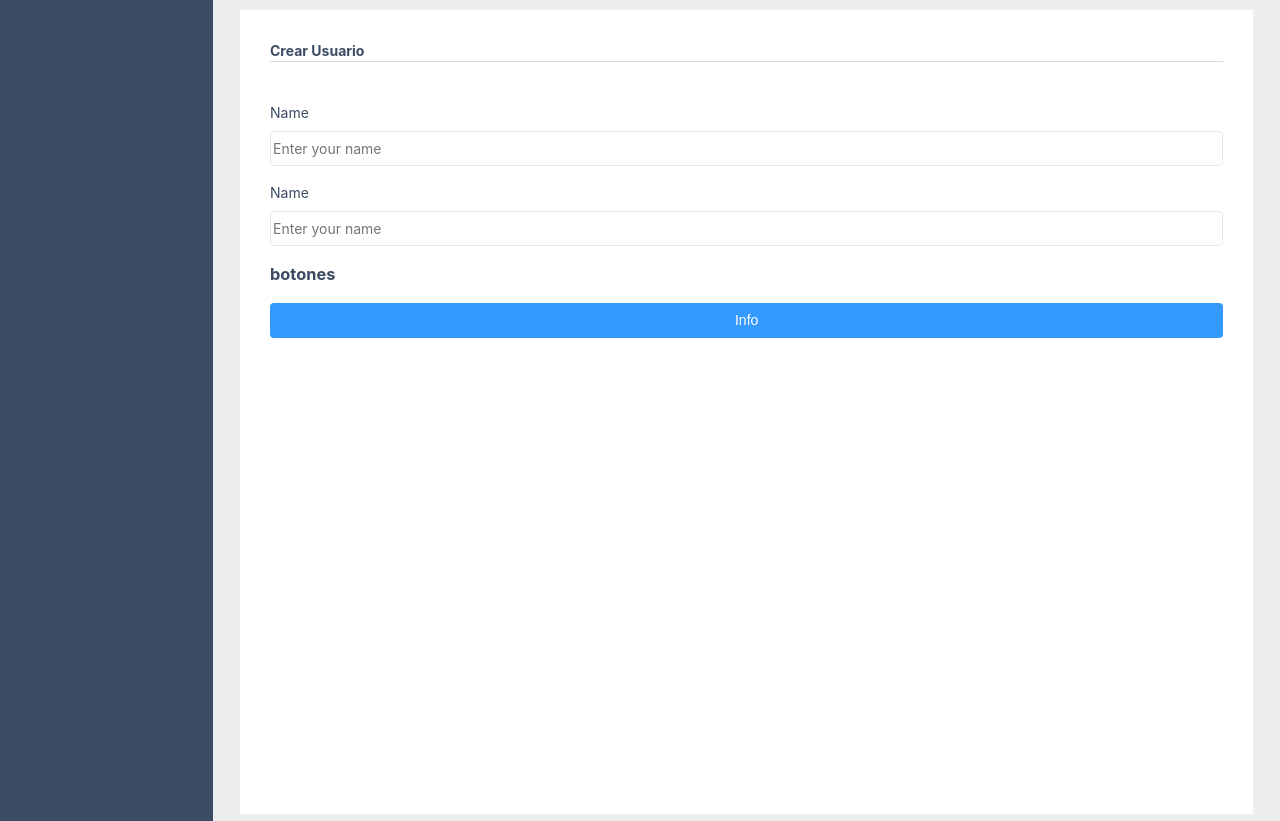
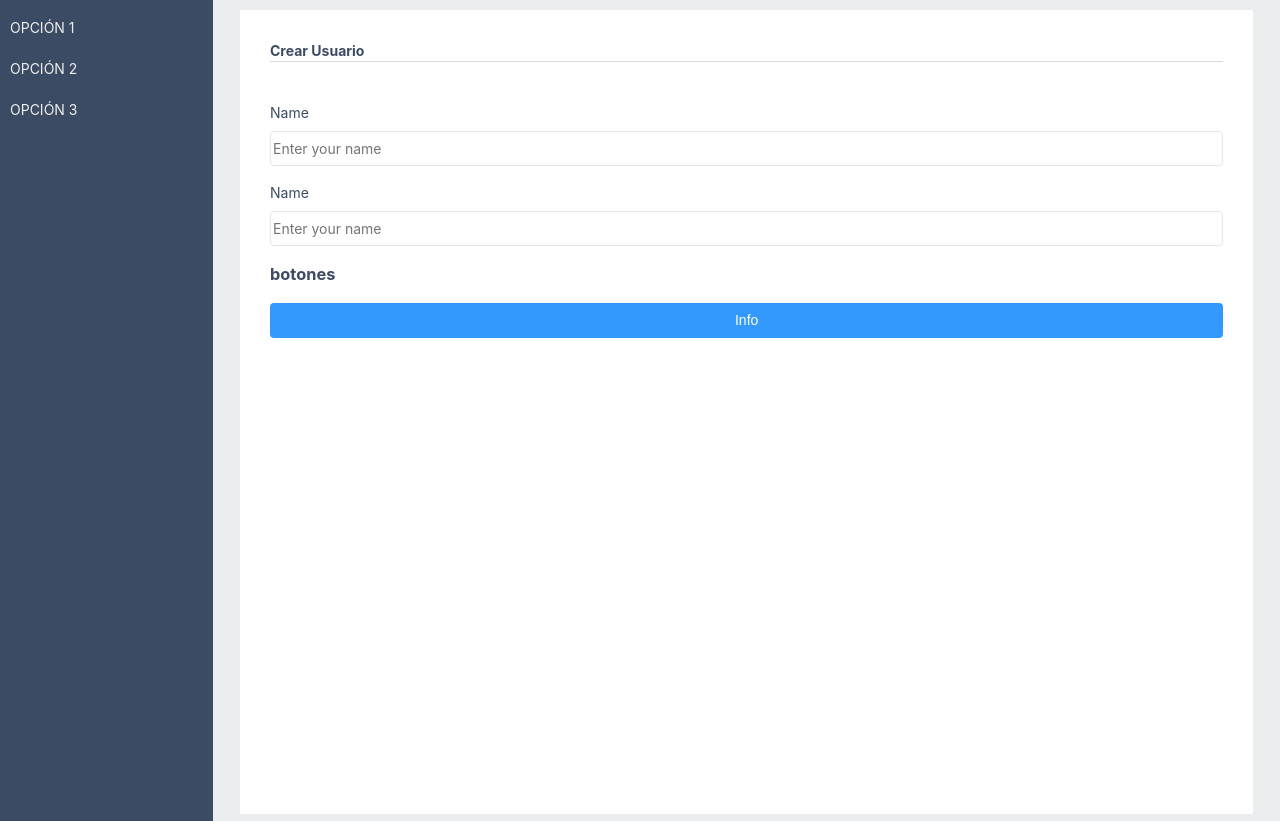
Before and after one commit to johana1328/Maquetaci-n, a plain HTML site: page layout.html in a window 1280 px wide. Shown: the part 78-899 px from the top of the page. Drawn offline with Linux system fonts and the light colour scheme.

Commit message:
menuModificacion

```diff
--- a/css/main.css
+++ b/css/main.css
@@ -40,3 +40,61 @@
     font-weight: 700;
     margin-bottom: 40px;
 }
+
+/*css menu*/
+ul.acorh,
+ul.acorh * {
+margin: 0;
+padding: 0;
+border: 0;
+}
+ul.acorh {
+margin: 10px auto;
+padding: 0;
+list-style: none;
+width: 100%;
+
+}
+ul.acorh li {
+list-style: none;
+}
+ul.acorh li a {
+display: block;
+padding: 10px 10px 10px 10px;
+background:#3C4B64;
+color: #eee;
+text-decoration: none;
+box-sizing: border-box;
+font-weight: 400;
+}
+ul.acorh li ul {
+max-height: 0;
+margin: 0;
+padding: 0;
+list-style: none;
+overflow: hidden;
+transition: .3s all ease-in;
+}
+ul.acorh li li a {
+padding: 10px 10px 10px 10px;
+background: #3C4B64;
+color: #ffffff;
+
+border: 0;
+box-sizing: border-box;
+}
+ul.acorc li li:last-child a {
+border-bottom: 0;
+}
+ul.acorh li:hover ul {
+max-height: 300px;
+transition: .3s all ease-in;
+}
+ul.acorh li a:hover {
+background: #321fdb;
+color: #fff;
+}
+ul.acorh li:target ul {
+    max-height: 300px;
+    transition: .3s all ease-in;
+    }
--- a/layout.html
+++ b/layout.html
@@ -10,7 +10,30 @@
         <div class="container">
             <div class="menu">
                 <div class="logo"><img class="logo"src="img/logo.png"></img></div>
-                <div class="opciones">hola</div>
+                <div class="opciones">
+                    <ul class="acorh">
+                        <li id="opcion1"><a href="#opcion1">OPCIÓN 1</a>
+                          <ul>
+                            <li><a href="URL11">Opción 1.1</a></li>
+                            <li><a href="URL12">Opción 1.2</a></li>
+                          </ul>
+                        </li>
+                        <li id="opcion2"><a href="#opcion2">OPCIÓN 2</a>
+                          <ul>
+                            <li><a href="URL21">Opción 2.1</a></li>
+                            <li><a href="URL22">Opción 2.2</a></li>
+                            <li><a href="URL23">Opción 2.3</a></li>
+                          </ul>
+                        </li>
+                        <li id="opcion3"><a href="#opcion3">OPCIÓN 3</a>
+                          <ul>
+                            <li><a href="URL31">Opción 3.1</a></li>
+                            <li><a href="URL32">Opción 3.2</a></li>
+                          </ul>
+                        </li>
+                      </ul>
+
+                </div>
             </div>
             <div class="content">
                 <div class="content-option">mmm</div>
```
